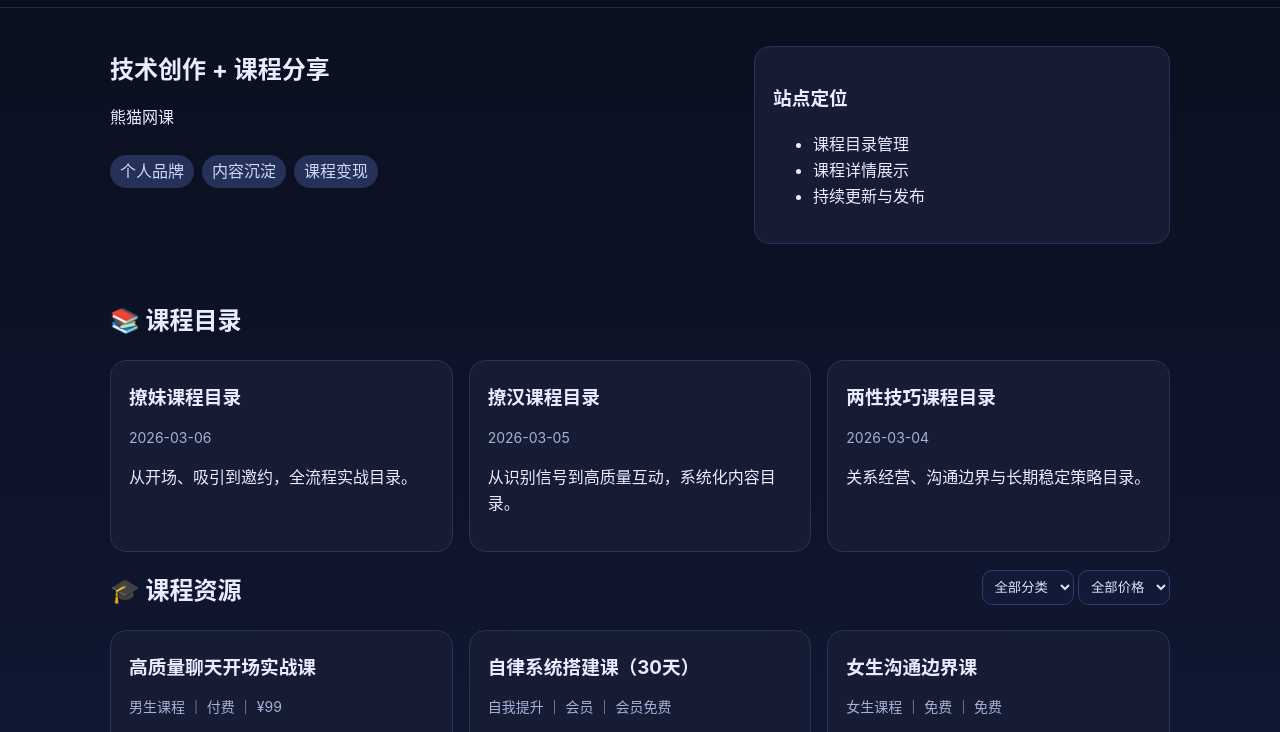
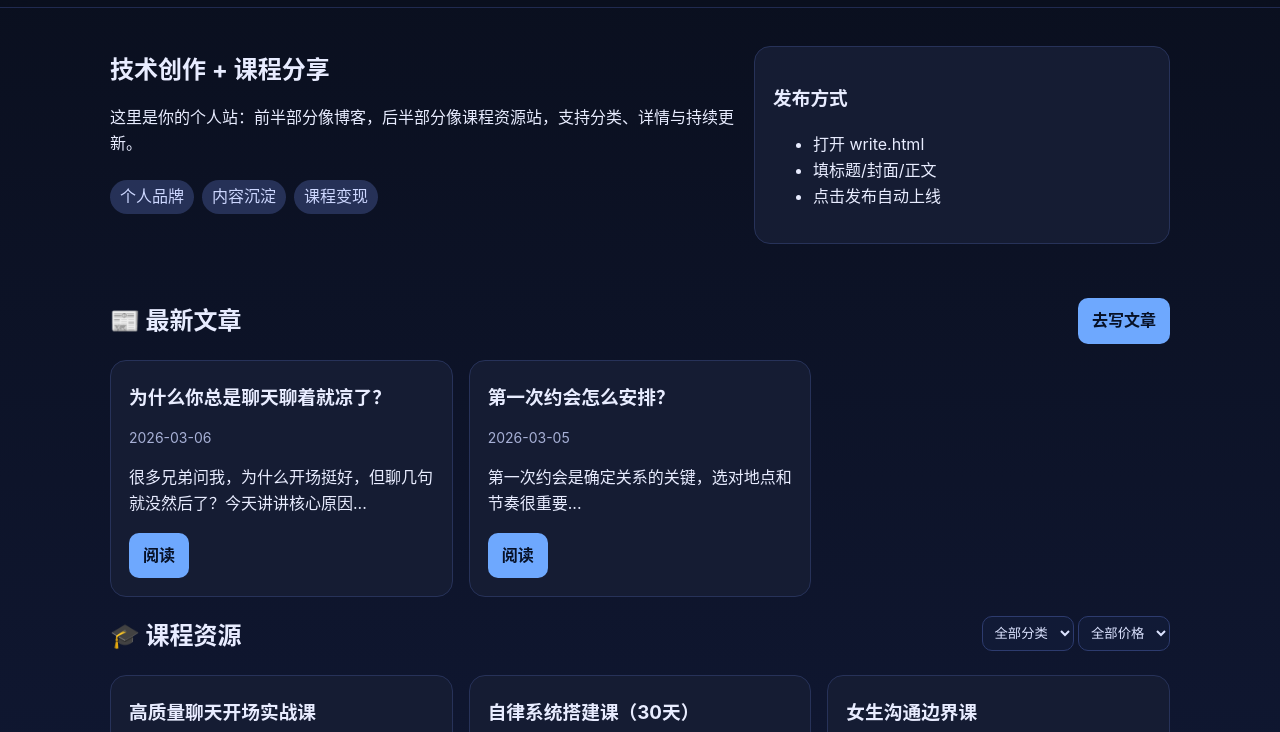
Before and after one commit to xiongcat993/xiongmao-emotion-site, a plain HTML site: page index.html in a window 1280 px wide. Shown: the part 57-789 px from the top of the page. Drawn offline with Linux system fonts and the light colour scheme.

Commit message:
Add files via upload

```diff
--- a/app.js
+++ b/app.js
@@ -1,21 +1,19 @@
-async function loadData(){
-  const res = await fetch('data.json?_=' + Date.now());
-  return await res.json();
-}
+async function getJson(path){ const r = await fetch(path + '?_=' + Date.now()); return r.json(); }
 function uniq(arr){ return [...new Set(arr.filter(Boolean))]; }
+function esc(s=''){return s.replace(/[&<>\"]/g,m=>({"&":"&amp;","<":"&lt;",">":"&gt;","\"":"&quot;"}[m]));}
 (async()=>{
-  const data = await loadData();
-  const posts = data.catalogs || [];
+  const data = await getJson('data.json');
+  const posts = await getJson('posts.json').catch(()=>({items:[]}));
   const courses = data.courses || [];
+
   document.getElementById('siteLogo').textContent = data.siteName || '熊猫哥情感';
   document.getElementById('heroTitle').textContent = data.heroTitle || '';
   document.getElementById('heroDesc').textContent = data.heroDesc || '';
   document.getElementById('footerText').textContent = data.footerText || '';
-  document.getElementById('heroChips').innerHTML = (data.heroChips||[]).map(x=>`<span>${x}</span>`).join('');
-  document.getElementById('heroBullets').innerHTML = (data.heroBullets||[]).map(x=>`<li>${x}</li>`).join('');
+  document.getElementById('heroChips').innerHTML = (data.heroChips||[]).map(x=>`<span>${esc(x)}</span>`).join('');
 
-  const postList = document.getElementById('postList');
-  postList.innerHTML = posts.map(p=>`<article class="post"><h3>${p.title}</h3><p class="meta">${p.date||''}</p><p>${p.excerpt||''}</p></article>`).join('');
+  const articleList = document.getElementById('articleList');
+  articleList.innerHTML = (posts.items||[]).map(p=>`<article class="post">${p.cover?`<img class="cover" src="${esc(p.cover)}" alt="cover">`:''}<h3>${esc(p.title)}</h3><p class="meta">${esc(p.date||'')}</p><p>${esc(p.excerpt||'')}</p><a class="btn" href="article.html?id=${encodeURIComponent(p.id)}">阅读</a></article>`).join('');
 
   const categoryFilter = document.getElementById('categoryFilter');
   const priceFilter = document.getElementById('priceFilter');
@@ -26,7 +24,7 @@ function uniq(arr){ return [...new Set(arr.filter(Boolean))]; }
   function renderCourses(){
     const c = categoryFilter.value, p = priceFilter.value;
     const list = courses.filter(i => (c==='all'||i.category===c) && (p==='all'||i.priceType===p));
-    courseList.innerHTML = list.map(i=>`<article class="course"><h3>${i.title}</h3><p class="meta">${i.category} ｜ ${i.priceType} ｜ ${i.price}</p><p>${i.summary||''}</p><a class="btn" href="course.html?id=${i.id}">查看详情</a></article>`).join('');
+    courseList.innerHTML = list.map(i=>`<article class="course"><h3>${esc(i.title)}</h3><p class="meta">${esc(i.category)} ｜ ${esc(i.priceType)} ｜ ${esc(i.price)}</p><p>${esc(i.summary||'')}</p><a class="btn" href="course.html?id=${i.id}">查看详情</a></article>`).join('');
   }
   renderCourses();
   categoryFilter.addEventListener('change', renderCourses);
--- a/data.json
+++ b/data.json
@@ -1,80 +1,18 @@
 {
   "siteName": "熊猫哥情感",
   "heroTitle": "技术创作 + 课程分享",
-  "heroDesc": "熊猫网课",
-  "heroChips": [
-    "个人品牌",
-    "内容沉淀",
-    "课程变现"
-  ],
-  "heroBullets": [
-    "课程目录管理",
-    "课程详情展示",
-    "持续更新与发布"
-  ],
+  "heroDesc": "这里是你的个人站：前半部分像博客，后半部分像课程资源站，支持分类、详情与持续更新。",
+  "heroChips": ["个人品牌", "内容沉淀", "课程变现"],
+  "heroBullets": ["课程目录管理", "课程详情展示", "持续更新与发布"],
   "footerText": "© 2026 熊猫哥情感",
   "catalogs": [
-    {
-      "title": "撩妹课程目录",
-      "date": "2026-03-06",
-      "excerpt": "从开场、吸引到邀约，全流程实战目录。"
-    },
-    {
-      "title": "撩汉课程目录",
-      "date": "2026-03-05",
-      "excerpt": "从识别信号到高质量互动，系统化内容目录。"
-    },
-    {
-      "title": "两性技巧课程目录",
-      "date": "2026-03-04",
-      "excerpt": "关系经营、沟通边界与长期稳定策略目录。"
-    }
+    {"title":"撩妹课程目录","date":"2026-03-06","excerpt":"从开场、吸引到邀约，全流程实战目录。"},
+    {"title":"撩汉课程目录","date":"2026-03-05","excerpt":"从识别信号到高质量互动，系统化内容目录。"},
+    {"title":"两性技巧课程目录","date":"2026-03-04","excerpt":"关系经营、沟通边界与长期稳定策略目录。"}
   ],
   "courses": [
-    {
-      "id": "c1",
-      "title": "高质量聊天开场实战课",
-      "category": "男生课程",
-      "priceType": "付费",
-      "price": "¥99",
-      "summary": "从陌生开场到持续推进的全链路脚本。",
-      "outline": [
-        "开场框架",
-        "破冰话术",
-        "高回复率追问",
-        "常见翻车修复"
-      ],
-      "forWho": "想提升社交表达与聊天推进能力的人"
-    },
-    {
-      "id": "c2",
-      "title": "自律系统搭建课（30天）",
-      "category": "自我提升",
-      "priceType": "会员",
-      "price": "会员免费",
-      "summary": "围绕作息、运动、任务拆解建立稳定执行系统。",
-      "outline": [
-        "目标拆解",
-        "日程模板",
-        "复盘机制",
-        "反拖延工具"
-      ],
-      "forWho": "想从知道走向做到的人"
-    },
-    {
-      "id": "c3",
-      "title": "女生沟通边界课",
-      "category": "女生课程",
-      "priceType": "免费",
-      "price": "免费",
-      "summary": "提升关系中的边界感与表达清晰度。",
-      "outline": [
-        "边界识别",
-        "冲突表达",
-        "关系筛选",
-        "高质量沟通"
-      ],
-      "forWho": "希望提升关系质量与安全感的人"
-    }
+    {"id":"c1","title":"高质量聊天开场实战课","category":"男生课程","priceType":"付费","price":"¥99","summary":"从陌生开场到持续推进的全链路脚本。","outline":["开场框架","破冰话术","高回复率追问","常见翻车修复"],"forWho":"想提升社交表达与聊天推进能力的人"},
+    {"id":"c2","title":"自律系统搭建课（30天）","category":"自我提升","priceType":"会员","price":"会员免费","summary":"围绕作息、运动、任务拆解建立稳定执行系统。","outline":["目标拆解","日程模板","复盘机制","反拖延工具"],"forWho":"想从知道走向做到的人"},
+    {"id":"c3","title":"女生沟通边界课","category":"女生课程","priceType":"免费","price":"免费","summary":"提升关系中的边界感与表达清晰度。","outline":["边界识别","冲突表达","关系筛选","高质量沟通"],"forWho":"希望提升关系质量与安全感的人"}
   ]
 }
--- a/index.html
+++ b/index.html
@@ -3,7 +3,7 @@
 <head>
   <meta charset="UTF-8" />
   <meta name="viewport" content="width=device-width, initial-scale=1.0" />
-  <title>熊猫哥情感｜课程站</title>
+  <title>熊猫哥情感｜文章与课程</title>
   <link rel="stylesheet" href="style.css" />
 </head>
 <body>
@@ -11,29 +11,32 @@
     <div class="container nav">
       <div class="logo" id="siteLogo">熊猫哥情感</div>
       <nav>
-        <a href="#about">自我介绍</a>
-        <a href="#blog">课程目录</a>
+        <a href="#articles">文章</a>
         <a href="#courses">课程</a>
-        <a href="admin.html">后台</a>
+        <a href="write.html">写文章</a>
       </nav>
     </div>
   </header>
 
-  <section class="hero container" id="about">
+  <section class="hero container">
     <div>
-      <h1 id="heroTitle">技术创作 + 课程分享</h1>
+      <h1 id="heroTitle">情感成长与实战内容</h1>
       <p id="heroDesc"></p>
       <div class="chips" id="heroChips"></div>
     </div>
     <div class="card">
-      <h3>站点定位</h3>
-      <ul id="heroBullets"></ul>
+      <h3>发布方式</h3>
+      <ul>
+        <li>打开 write.html</li>
+        <li>填标题/封面/正文</li>
+        <li>点击发布自动上线</li>
+      </ul>
     </div>
   </section>
 
-  <section class="container" id="blog">
-    <h2>📚 课程目录</h2>
-    <div class="grid posts" id="postList"></div>
+  <section class="container" id="articles">
+    <div class="row"><h2>📰 最新文章</h2><a class="btn" href="write.html">去写文章</a></div>
+    <div class="grid posts" id="articleList"></div>
   </section>
 
   <section class="container" id="courses">
--- /dev/null
+++ b/posts.json
@@ -0,0 +1,20 @@
+{
+  "items": [
+    {
+      "id": "p1",
+      "title": "为什么你总是聊天聊着就凉了？",
+      "cover": "",
+      "date": "2026-03-06",
+      "excerpt": "很多兄弟问我，为什么开场挺好，但聊几句就没然后了？今天讲讲核心原因...",
+      "content": "很多兄弟问我，为什么开场挺好，但聊几句就没然后了？\n\n今天讲讲核心原因：\n\n1. 过度迎合\n2. 没有情绪波动\n3. 目的性太强\n\n解决方法我放在课程里了，有兴趣可以看看。"
+    },
+    {
+      "id": "p2",
+      "title": "第一次约会怎么安排？",
+      "cover": "",
+      "date": "2026-03-05",
+      "excerpt": "第一次约会是确定关系的关键，选对地点和节奏很重要...",
+      "content": "第一次约会是确定关系的关键。\n\n选址建议：咖啡厅 > 散步 > 吃饭。\n\n节奏：三杯水原则——\n前30分钟建立信任，\n中间30分钟加深了解，\n最后30分钟升级关系。"
+    }
+  ]
+}
```
Also changed, not shown: article.html (added, +1 -0 lines), write.html (added, +1 -0 lines), write.js (added, +33 -0 lines).
